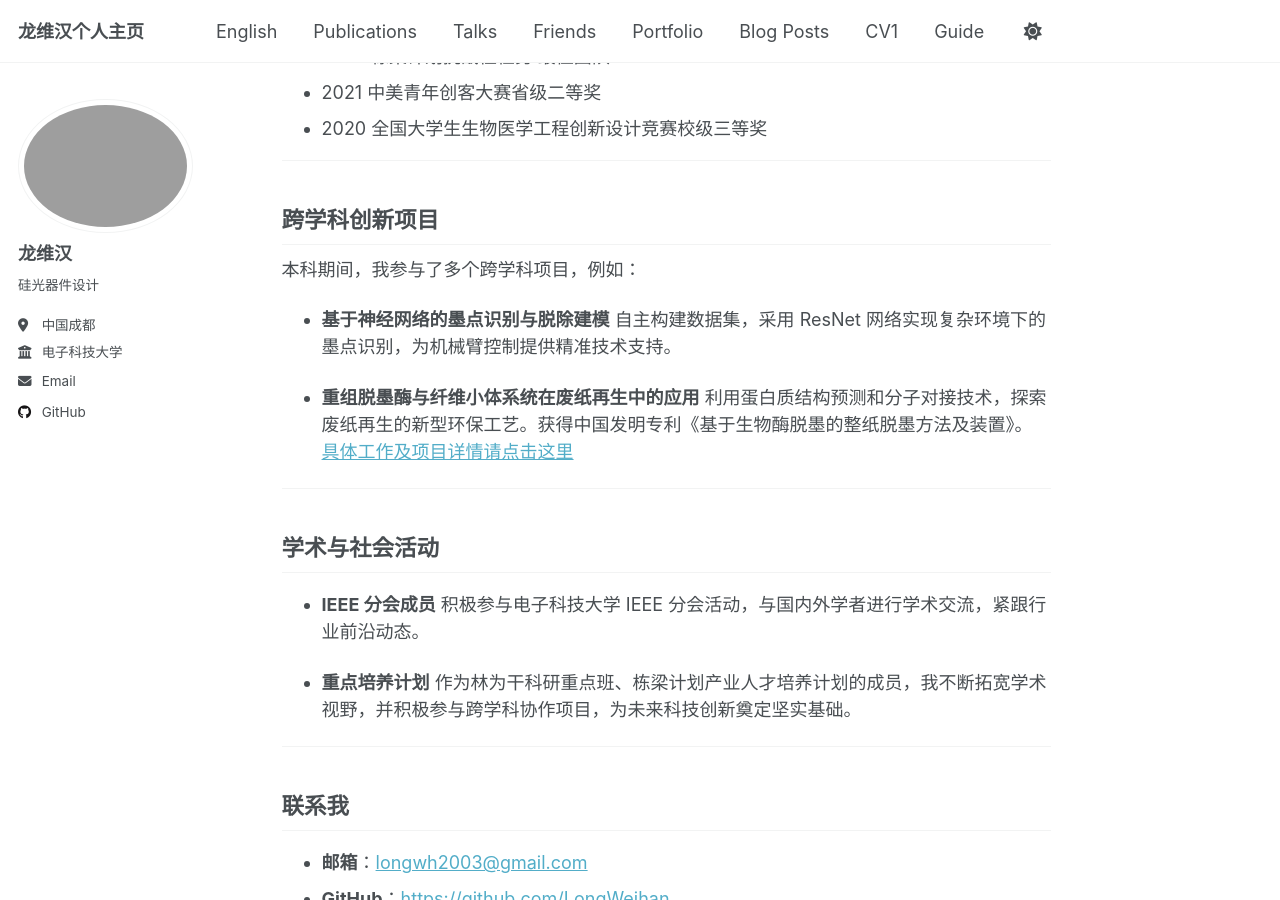
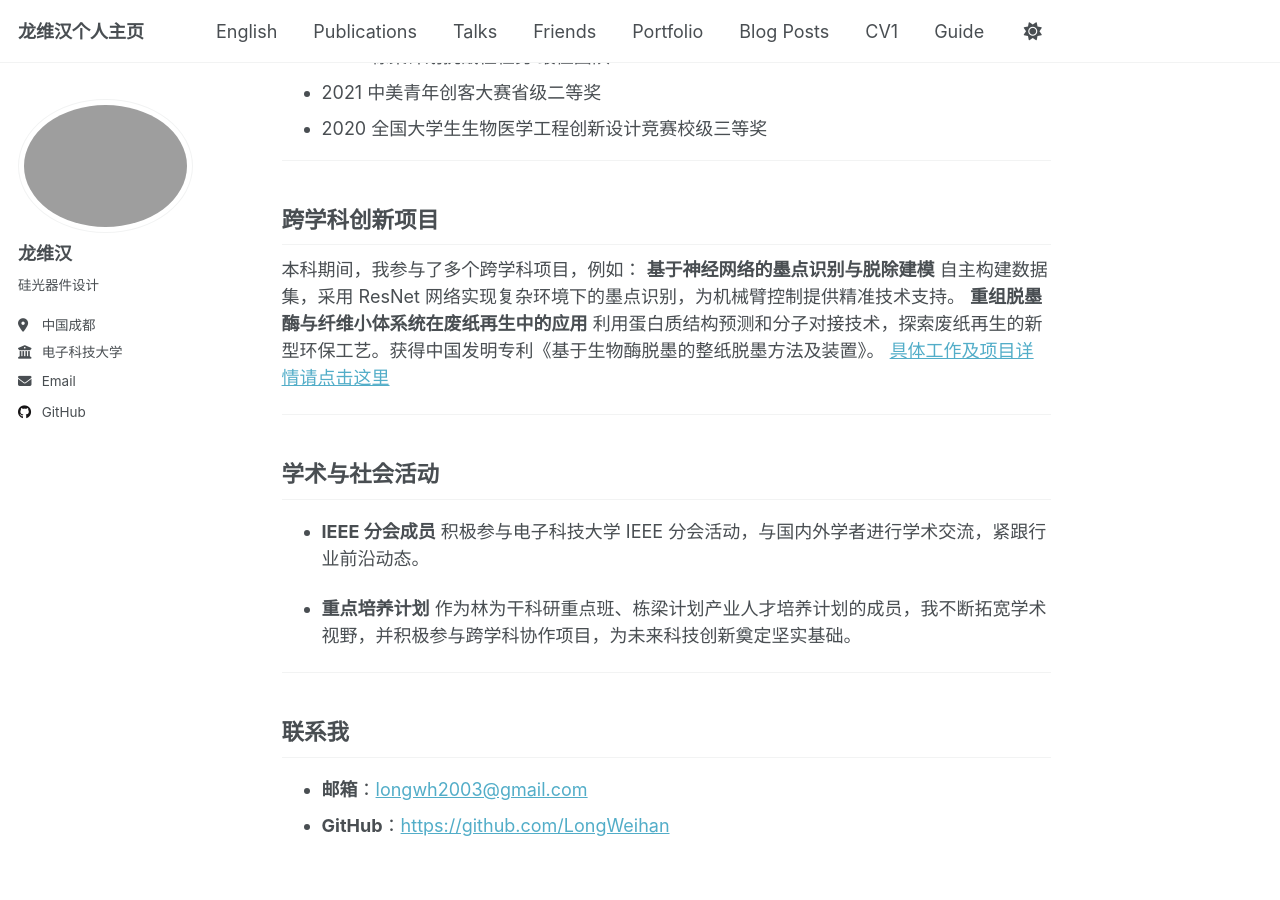
Before and after one commit to LongWeihan/cn-site, a Jekyll site: the page built from _pages/about.md, in a window 1280 px wide and 900 px high, scrolled down 3794 px. Built offline with Jekyll 4.4.1, drawn with Linux system fonts in a browser that asks for light colours.

```diff
--- a/_pages/about.md
+++ b/_pages/about.md
@@ -117,11 +117,9 @@ Jing Y, Yang Y, **Long W**, Zhang T, Wu D, Wang J, Xiong Z, Chen N, Wang M, Chan
 ## 跨学科创新项目
 
 本科期间，我参与了多个跨学科项目，例如：
-
-- **基于神经网络的墨点识别与脱除建模**
+**基于神经网络的墨点识别与脱除建模**
   自主构建数据集，采用 ResNet 网络实现复杂环境下的墨点识别，为机械臂控制提供精准技术支持。
-
-- **重组脱墨酶与纤维小体系统在废纸再生中的应用**
+**重组脱墨酶与纤维小体系统在废纸再生中的应用**
   利用蛋白质结构预测和分子对接技术，探索废纸再生的新型环保工艺。获得中国发明专利《基于生物酶脱墨的整纸脱墨方法及装置》。
   [具体工作及项目详情请点击这里](https://2021.igem.org/Team:UESTC-China)
 
```
